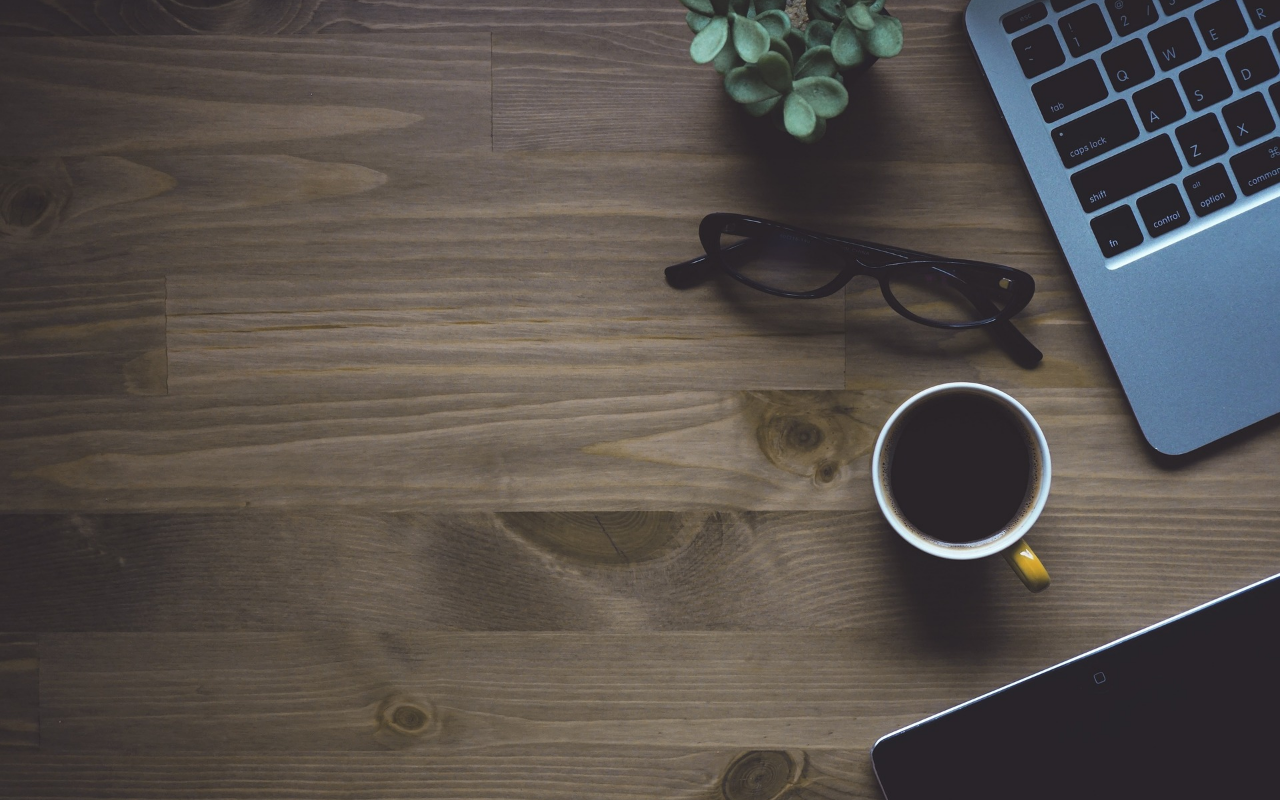
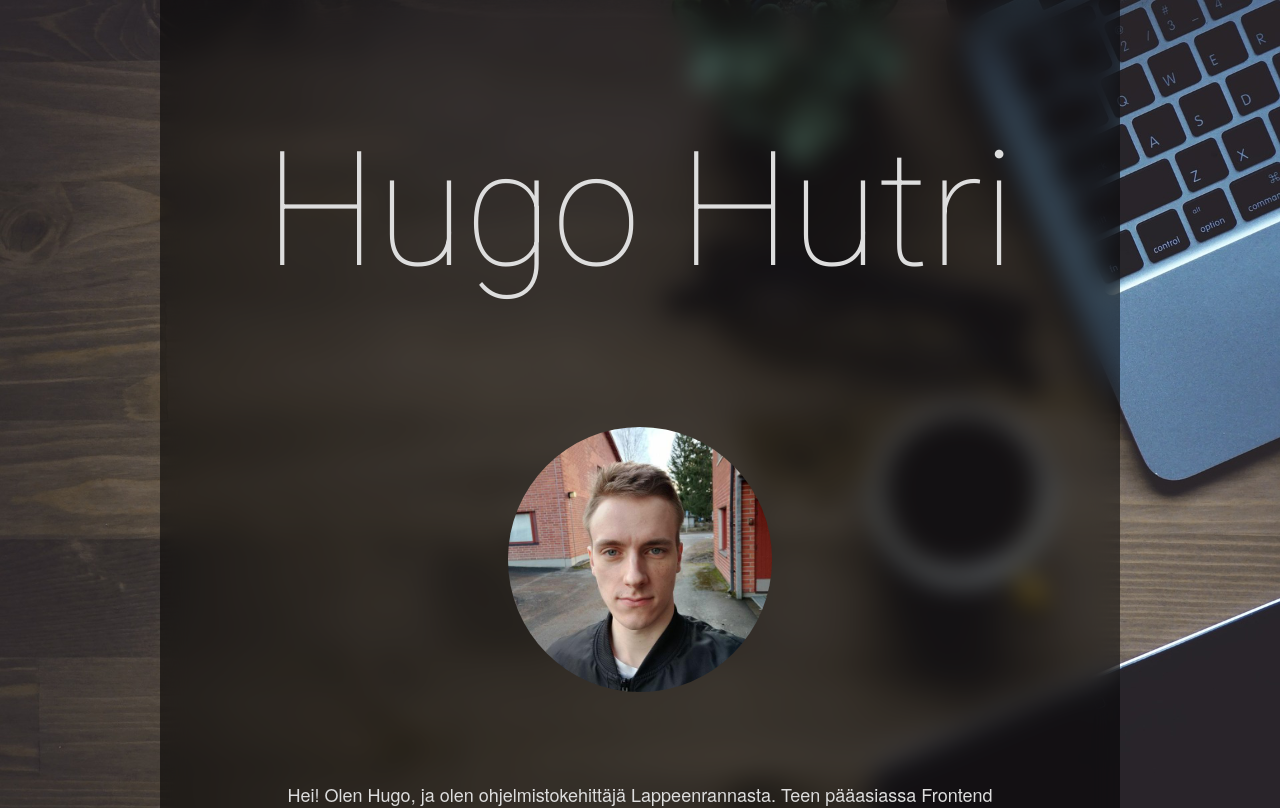
Before and after one commit to hugohutri/old-portfolio, a React (Create React App) app: page / in a window 1280 px wide. Before the commit this address had no page. Shown: the top 808 px of the page. Built offline with nearby package versions, Linux system fonts and the light colour scheme.

Commit message:
fix: gh-pages problem with routes

```diff
--- a/src/screens/Root.tsx
+++ b/src/screens/Root.tsx
@@ -17,11 +17,11 @@ import Projects from "./Projects/Projects";
 */
 
 const Root = () => (
-  <BrowserRouter>
+  <BrowserRouter basename={process.env.PUBLIC_URL}>
     <Routes>
-      <Route path="/portfolio" element={<PageContainer />} />
-      <Route path="/portfolio/projects" element={<Projects />} />
-      <Route path="/moi" element={<p>Moi</p>} />
+      <Route path="/" element={<PageContainer />} />
+      <Route path="/projects" element={<Projects />} />
+      <Route path="/portfolio/moi" element={<p>Moi</p>} />
     </Routes>
   </BrowserRouter>
 );
```
